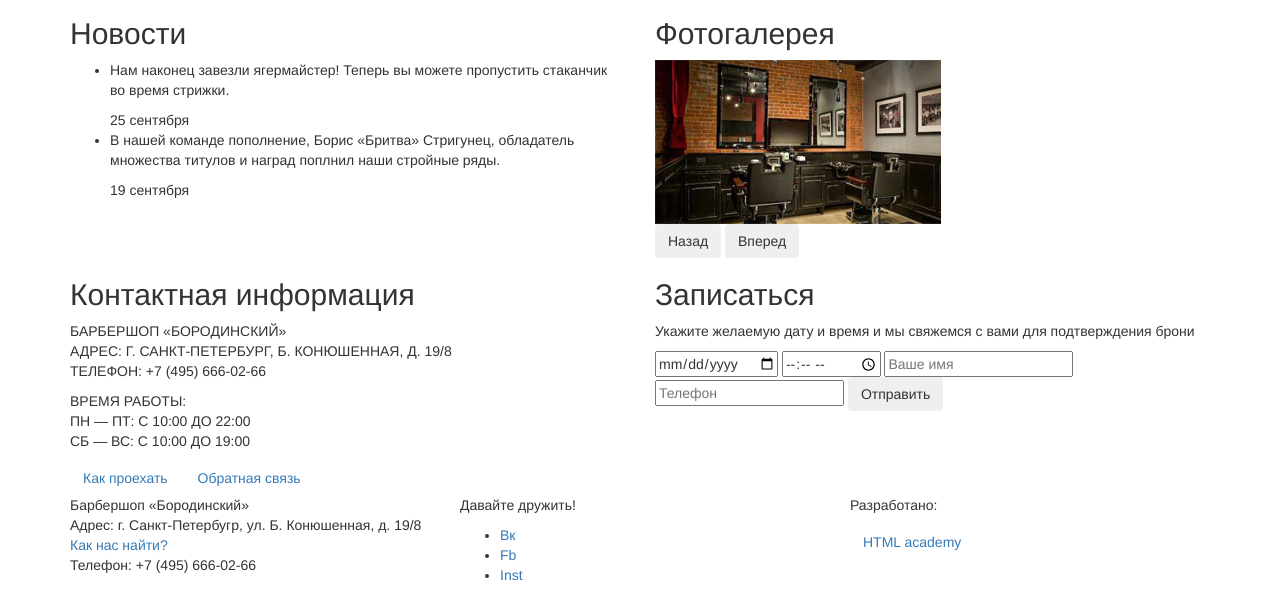
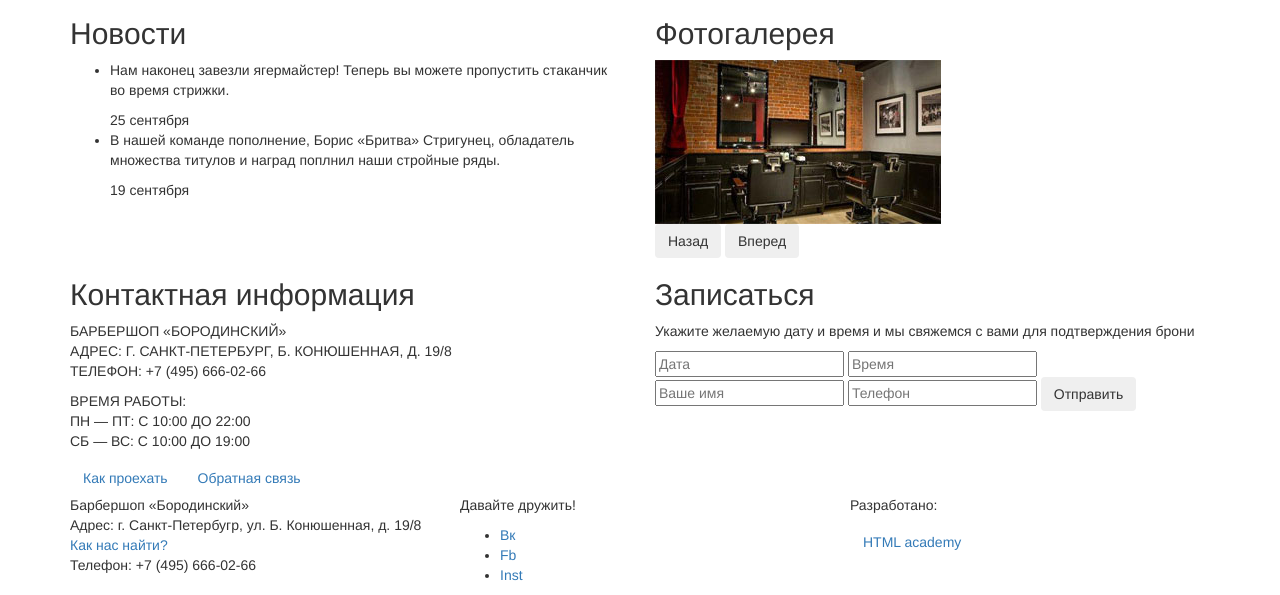
Before and after one commit to m1kardo/barbershop, a plain HTML site: page web/index.html in a window 1280 px wide. Shown: the part 224-819 px from the top of the page. Drawn offline with nearby package versions, Linux system fonts and the light colour scheme.

Commit message:
valid html

```diff
--- a/web/index.html
+++ b/web/index.html
@@ -4,10 +4,10 @@
         <meta charset="utf-8">
         <meta http-equiv="x-ua-compatible" content="ie=edge">
         <title>Barbershop</title>
-        <meta name="description" content="">
+        <meta name="description" content="#">
         <meta name="viewport" content="width=device-width, initial-scale=1">
 
-        <link rel="apple-touch-icon" href="">
+        <link rel="apple-touch-icon" href="#">
         <!-- Place favicon.ico in the root directory -->
 
         <link rel="stylesheet" href="https://maxcdn.bootstrapcdn.com/bootstrap/3.3.6/css/bootstrap.min.css" integrity="sha384-1q8mTJOASx8j1Au+a5WDVnPi2lkFfwwEAa8hDDdjZlpLegxhjVME1fgjWPGmkzs7" crossorigin="anonymous">
@@ -94,8 +94,8 @@
                     <h2 class="index-content-title">Записаться</h2>
                     <p>Укажите желаемую дату и время и мы свяжемся с вами для подтверждения брони</p>
                     <form class="appointment-form" action="#" method="post">
-                        <input type="date" name="date" placeholder="Дата">
-                        <input type="time" name="time" placeholder="Время">
+                        <input type="text" name="date" placeholder="Дата">
+                        <input type="text" name="time" placeholder="Время">
                         <input type="text" name="name" placeholder="Ваше имя">
                         <input type="tel" name="phone" placeholder="Телефон">
                         <button class="btn">Отправить</button>
```
